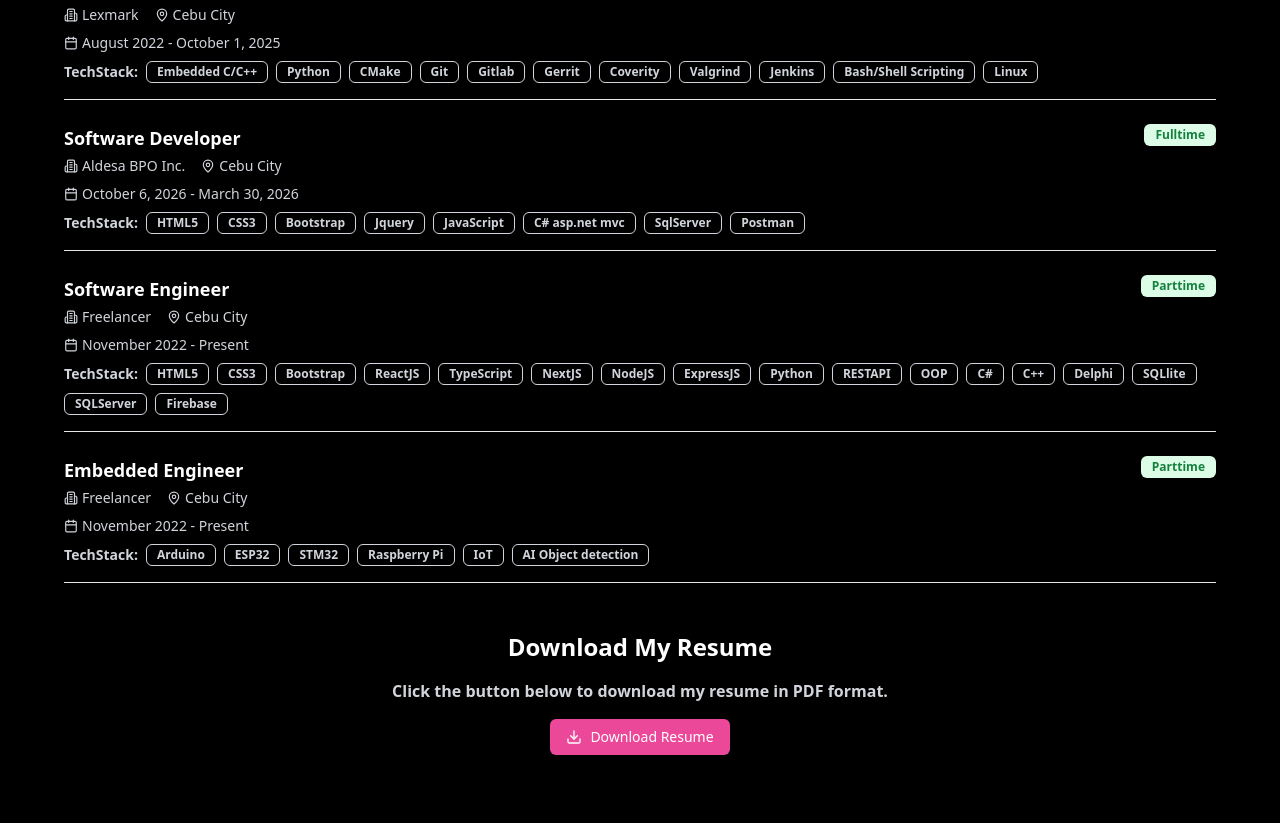
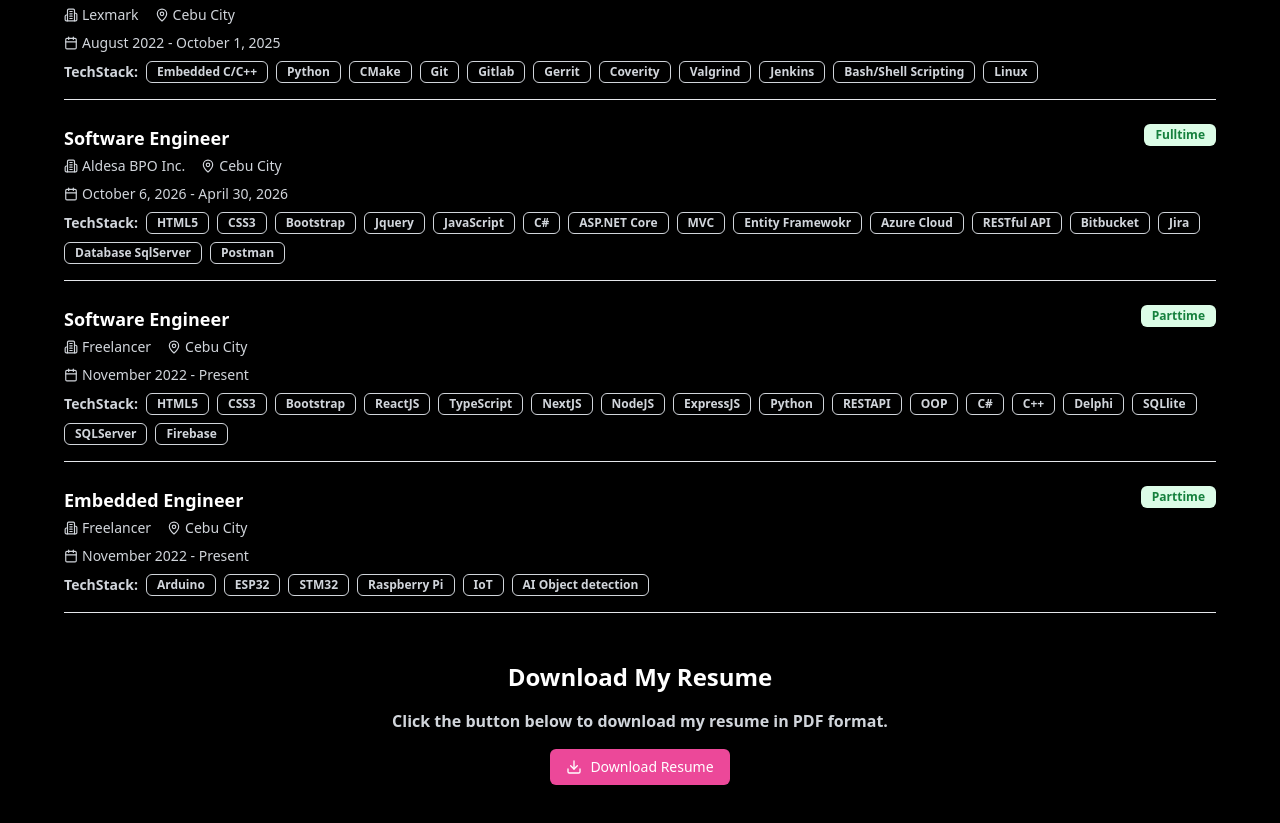
Before and after one commit to GarudaKurt/web-portfolio, a Next.js app: page / in a window 1280 px wide. Shown: the part 2101-2924 px from the top of the page. Built offline with nearby package versions, Linux system fonts and the light colour scheme.

Commit message:
Updates portfolio

```diff
--- a/src/app/about-me/aboutme.tsx
+++ b/src/app/about-me/aboutme.tsx
@@ -21,12 +21,12 @@ const Aboutme = () => {
       period: "August 2022 - October 1, 2025",
     },
     {
-      title: "Software Developer",
+      title: "Software Engineer",
       company: "Aldesa BPO Inc.",
       location: "Cebu City",
       type: "Fulltime",
-      tech: "HTML5, CSS3, Bootstrap, Jquery, JavaScript, C# asp.net mvc, SqlServer, Postman",
-      period: "October 6, 2026 - March 30, 2026",
+      tech: "HTML5, CSS3, Bootstrap, Jquery, JavaScript, C#, ASP.NET Core, MVC, Entity Framewokr, Azure Cloud, RESTful API,Bitbucket, Jira, Database SqlServer, Postman",
+      period: "October 6, 2026 - April 30, 2026",
     },
     {
       title: "Software Engineer",
```
Also changed, not shown: public/images/figma/desktop/PORT_FOLIO.png (added).
